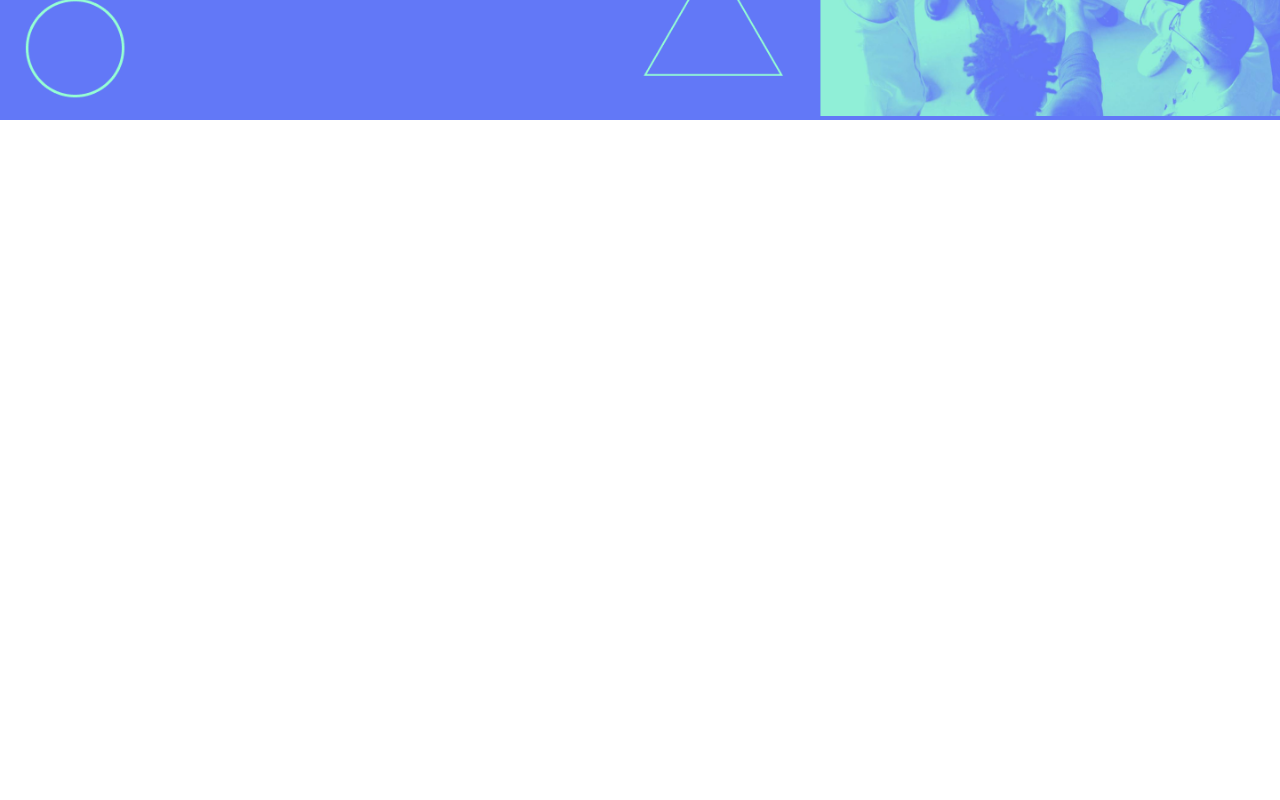
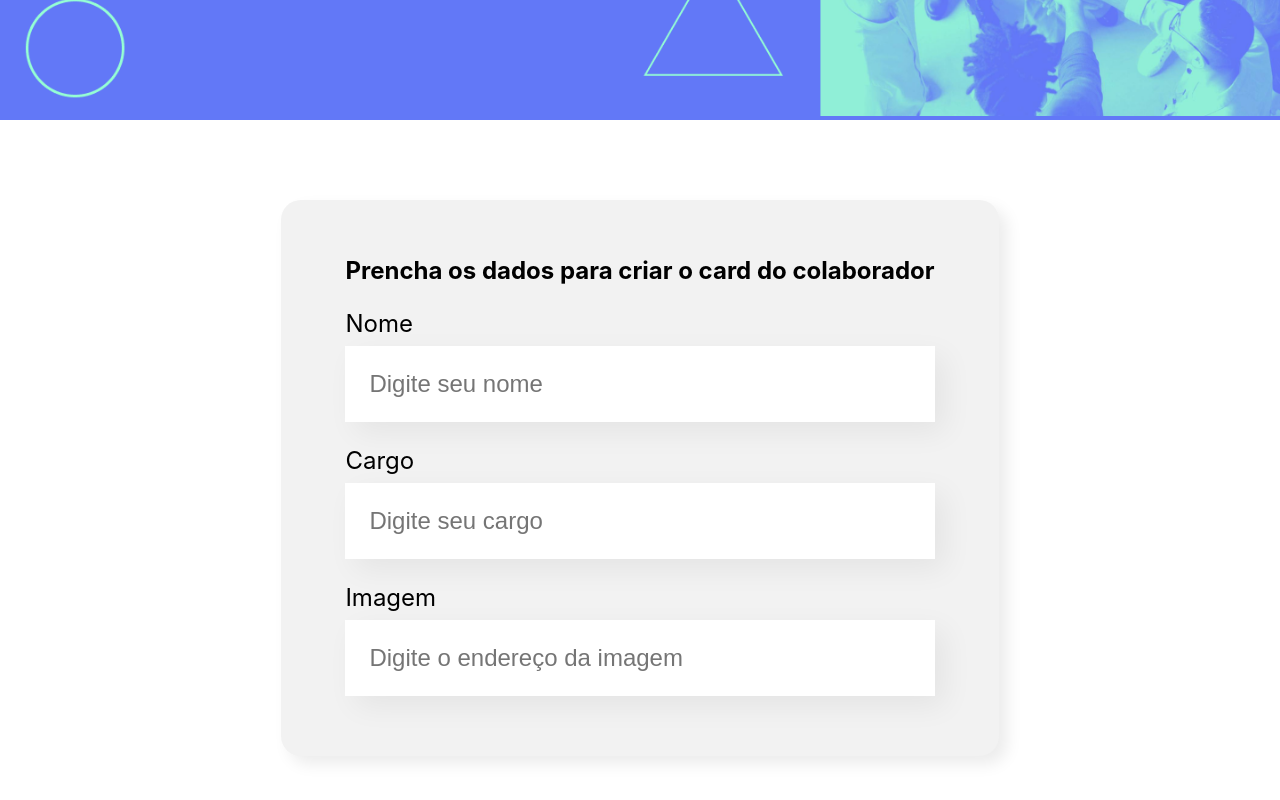
Before and after one commit to mthquevedo/Organo-React, a React (Create React App) app: page / in a window 1280 px wide. Shown: the part 378-1178 px from the top of the page. Before the commit the page ends 800 px from the top, so only its background shows below. Built offline with nearby package versions, Linux system fonts and the light colour scheme.

Commit message:
Continuação do desenvolvimento do form

```diff
--- a/src/App.js
+++ b/src/App.js
@@ -1,10 +1,12 @@
 import Banner from "./Componentes/Banner";
+import Formulario from "./Componentes/Formulario";
 
 
 function App() {
   return (
     <div className="App">
       <Banner />
+      <Formulario/>
     </div>
   );
 }
--- a/src/Componentes/Formulario/Formulario.css
+++ b/src/Componentes/Formulario/Formulario.css
@@ -0,0 +1,13 @@
+.formulario {
+     display: flex;
+     justify-content: center;
+     margin: 80px 0;
+}
+
+.formulario form {
+    max-width: 80%;
+    background-color: #f2f2f2;
+    border-radius: 20px;
+    padding: 36px 64px;
+    box-shadow: 8px 8px 16px rgba(0, 0, 0, 0.08);
+}
--- a/src/Componentes/Formulario/index.js
+++ b/src/Componentes/Formulario/index.js
@@ -3,11 +3,14 @@ import "./Formulario.css";
 
 const Formulario = () => {
   return (
-    <form>
-      <CampoTexto label="Nome" placeholder="Digite seu nome" />
-      <CampoTexto label="Cargo" placeholder="Digite seu cargo" />
-      <CampoTexto label="Imagem" placeholder="Digite o endereço da imagem" />
-    </form>
+    <section className="formulario">
+      <form>
+        <h2>Prencha os dados para criar o card do colaborador</h2>
+        <CampoTexto label="Nome" placeholder="Digite seu nome" />
+        <CampoTexto label="Cargo" placeholder="Digite seu cargo" />
+        <CampoTexto label="Imagem" placeholder="Digite o endereço da imagem" />
+      </form>
+    </section>
   );
 };
 
```
